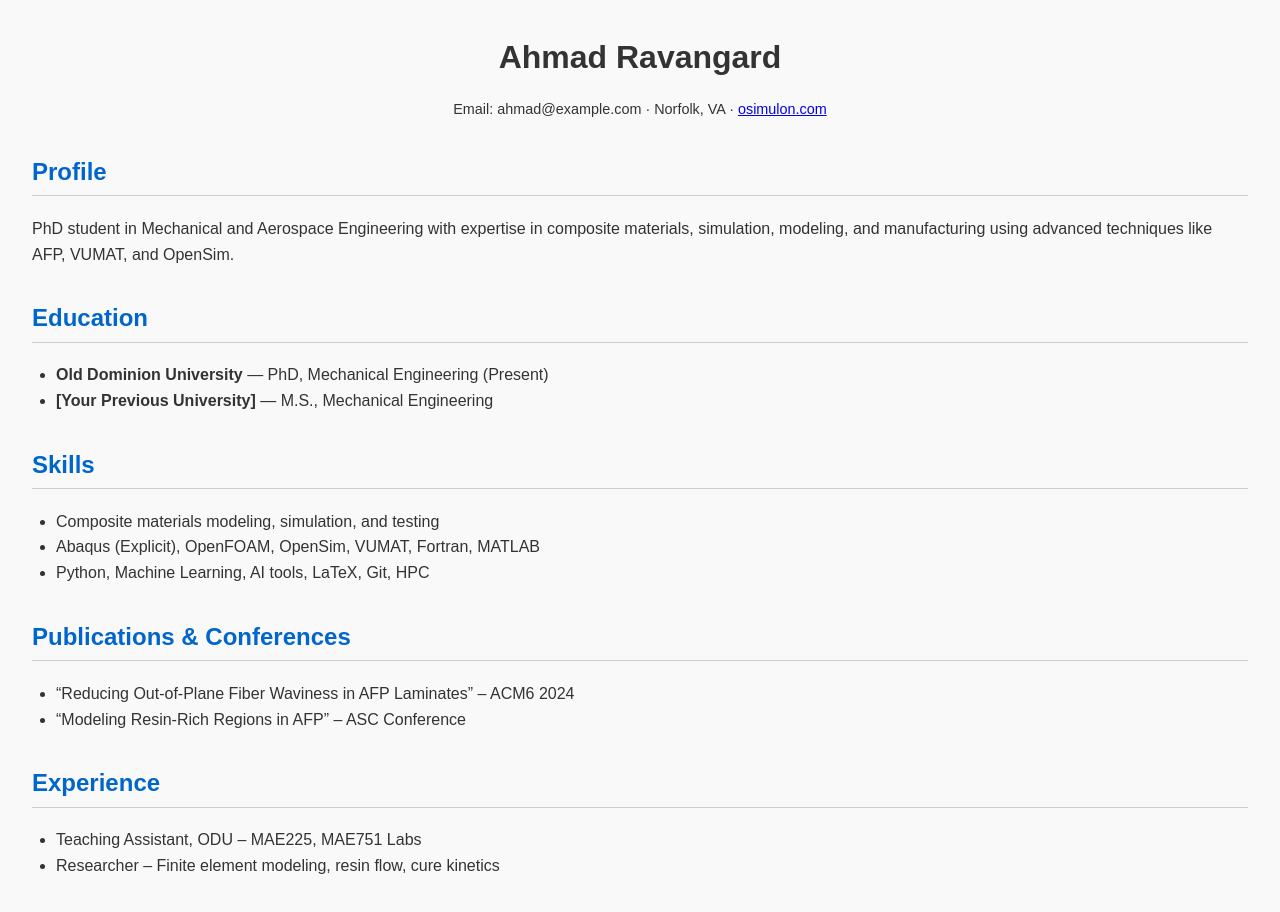
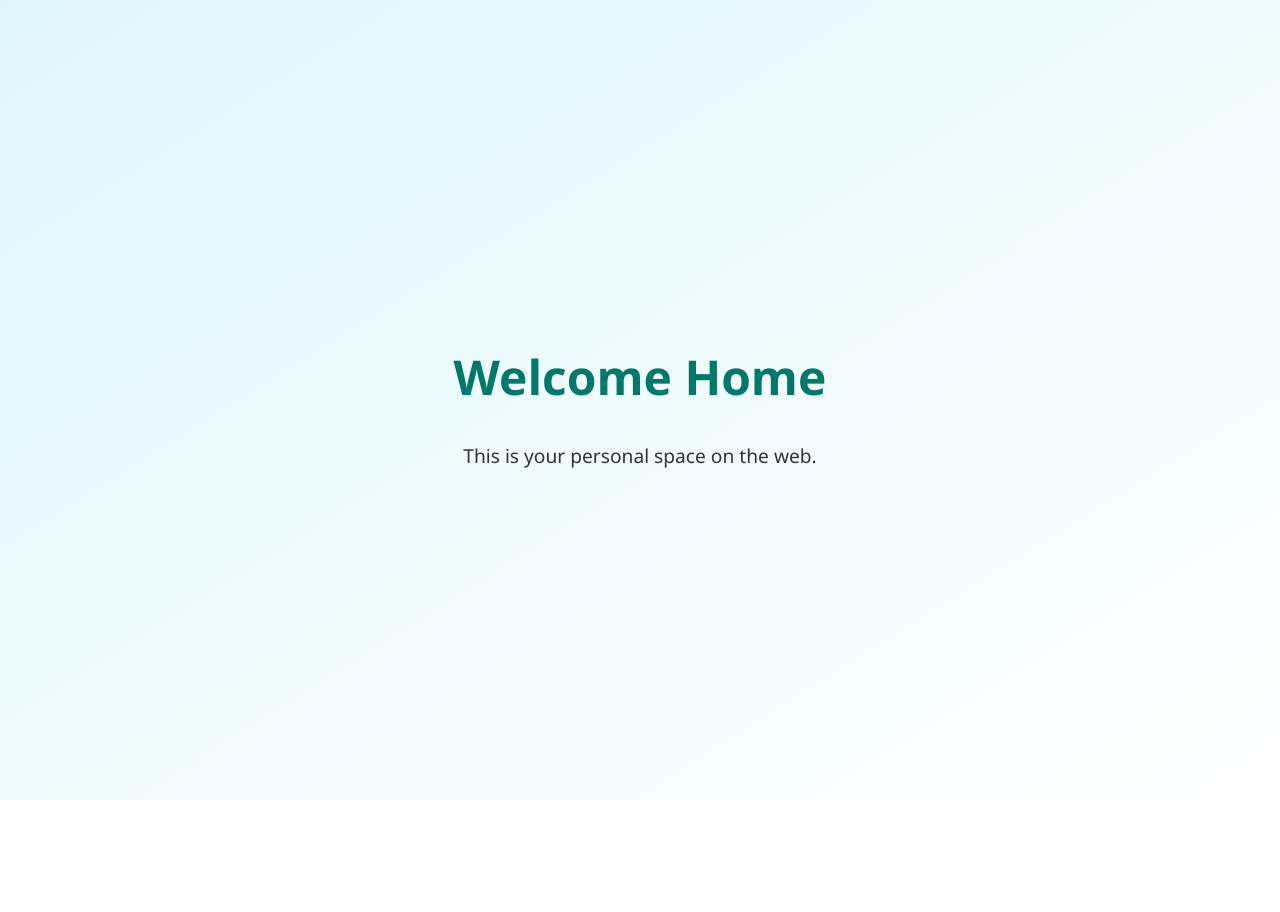
Before and after one commit to arava001/OSimulon-website, a plain HTML site: page index.html in a window 1280 px wide. After the commit the page ends 800 px from the top, so only its background shows below. Drawn offline with Linux system fonts and the light colour scheme.

Commit message:
welcome2

```diff
--- a/index.html
+++ b/index.html
@@ -2,87 +2,39 @@
 <html lang="en">
 <head>
   <meta charset="UTF-8" />
-  <meta name="viewport" content="width=device-width, initial-scale=1.0" />
-  <title>Ahmad Ravangard | CV</title>
+  <meta name="viewport" content="width=device-width, initial-scale=1.0"/>
+  <title>Welcome Home</title>
   <style>
     body {
-      font-family: Arial, sans-serif;
       margin: 0;
-      padding: 2rem;
-      background-color: #f9f9f9;
+      padding: 0;
+      font-family: "Segoe UI", Tahoma, Geneva, Verdana, sans-serif;
+      background: linear-gradient(to bottom right, #e0f7fa, #fff);
+      display: flex;
+      align-items: center;
+      justify-content: center;
+      height: 100vh;
+    }
+
+    .container {
+      text-align: center;
+    }
+
+    h1 {
+      font-size: 3rem;
+      color: #00796b;
+    }
+
+    p {
+      font-size: 1.2rem;
       color: #333;
-      line-height: 1.6;
-    }
-    header {
-      text-align: center;
-      margin-bottom: 2rem;
-    }
-    h1 {
-      font-size: 2rem;
-      margin: 0;
-    }
-    h2 {
-      color: #0066cc;
-      border-bottom: 1px solid #ccc;
-      padding-bottom: 0.25rem;
-    }
-    section {
-      margin-bottom: 2rem;
-    }
-    ul {
-      padding-left: 1.5rem;
-    }
-    .contact {
-      font-size: 0.9rem;
     }
   </style>
 </head>
 <body>
-
-  <header>
-    <h1>Ahmad Ravangard</h1>
-    <p class="contact">
-      Email: ahmad@example.com · Norfolk, VA · <a href="https://osimulon.com">osimulon.com</a>
-    </p>
-  </header>
-
-  <section>
-    <h2>Profile</h2>
-    <p>PhD student in Mechanical and Aerospace Engineering with expertise in composite materials, simulation, modeling, and manufacturing using advanced techniques like AFP, VUMAT, and OpenSim.</p>
-  </section>
-
-  <section>
-    <h2>Education</h2>
-    <ul>
-      <li><strong>Old Dominion University</strong> — PhD, Mechanical Engineering (Present)</li>
-      <li><strong>[Your Previous University]</strong> — M.S., Mechanical Engineering</li>
-    </ul>
-  </section>
-
-  <section>
-    <h2>Skills</h2>
-    <ul>
-      <li>Composite materials modeling, simulation, and testing</li>
-      <li>Abaqus (Explicit), OpenFOAM, OpenSim, VUMAT, Fortran, MATLAB</li>
-      <li>Python, Machine Learning, AI tools, LaTeX, Git, HPC</li>
-    </ul>
-  </section>
-
-  <section>
-    <h2>Publications & Conferences</h2>
-    <ul>
-      <li>“Reducing Out-of-Plane Fiber Waviness in AFP Laminates” – ACM6 2024</li>
-      <li>“Modeling Resin-Rich Regions in AFP” – ASC Conference</li>
-    </ul>
-  </section>
-
-  <section>
-    <h2>Experience</h2>
-    <ul>
-      <li>Teaching Assistant, ODU – MAE225, MAE751 Labs</li>
-      <li>Researcher – Finite element modeling, resin flow, cure kinetics</li>
-    </ul>
-  </section>
-
+  <div class="container">
+    <h1>Welcome Home</h1>
+    <p>This is your personal space on the web.</p>
+  </div>
 </body>
 </html>
```
